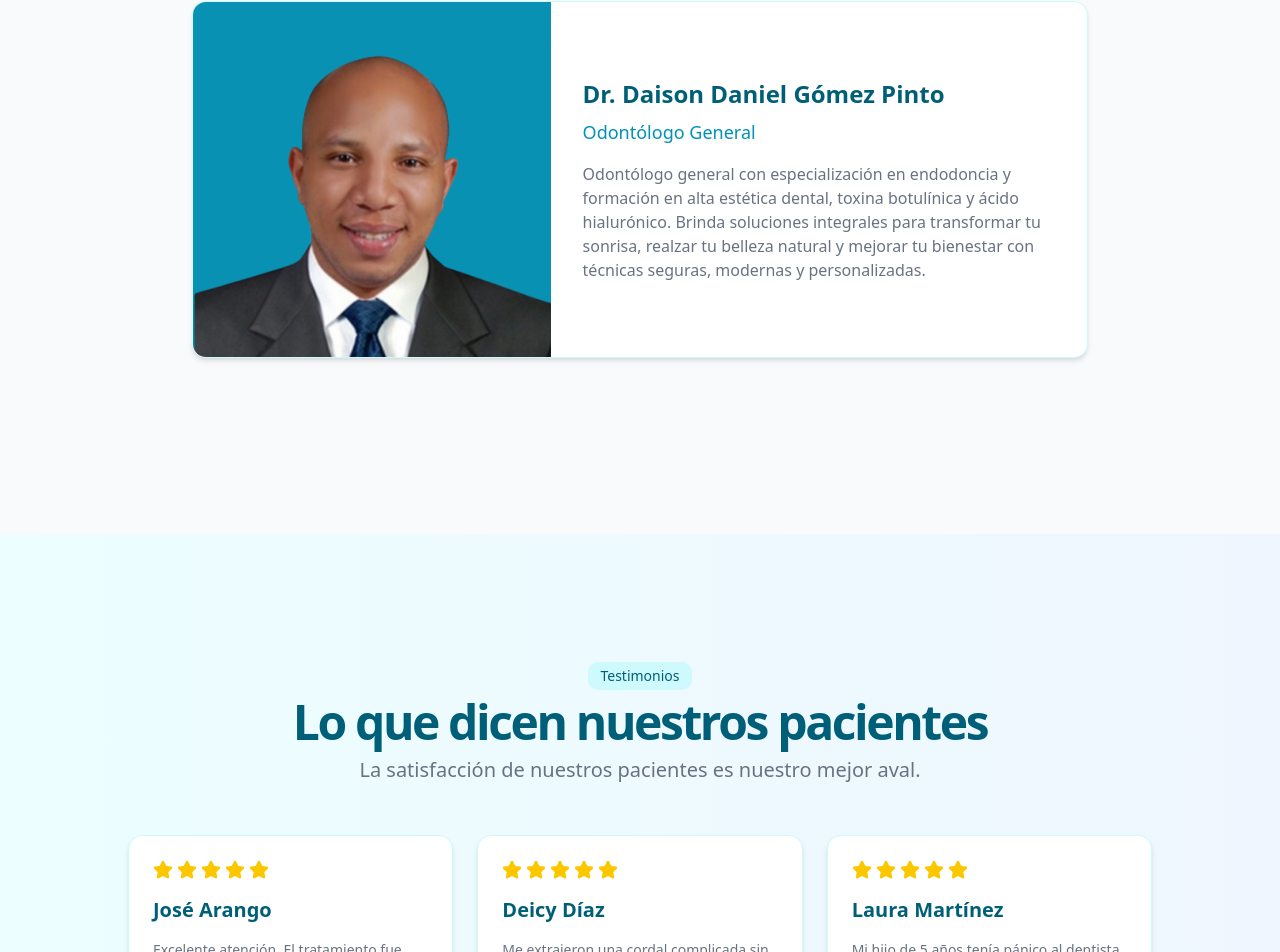
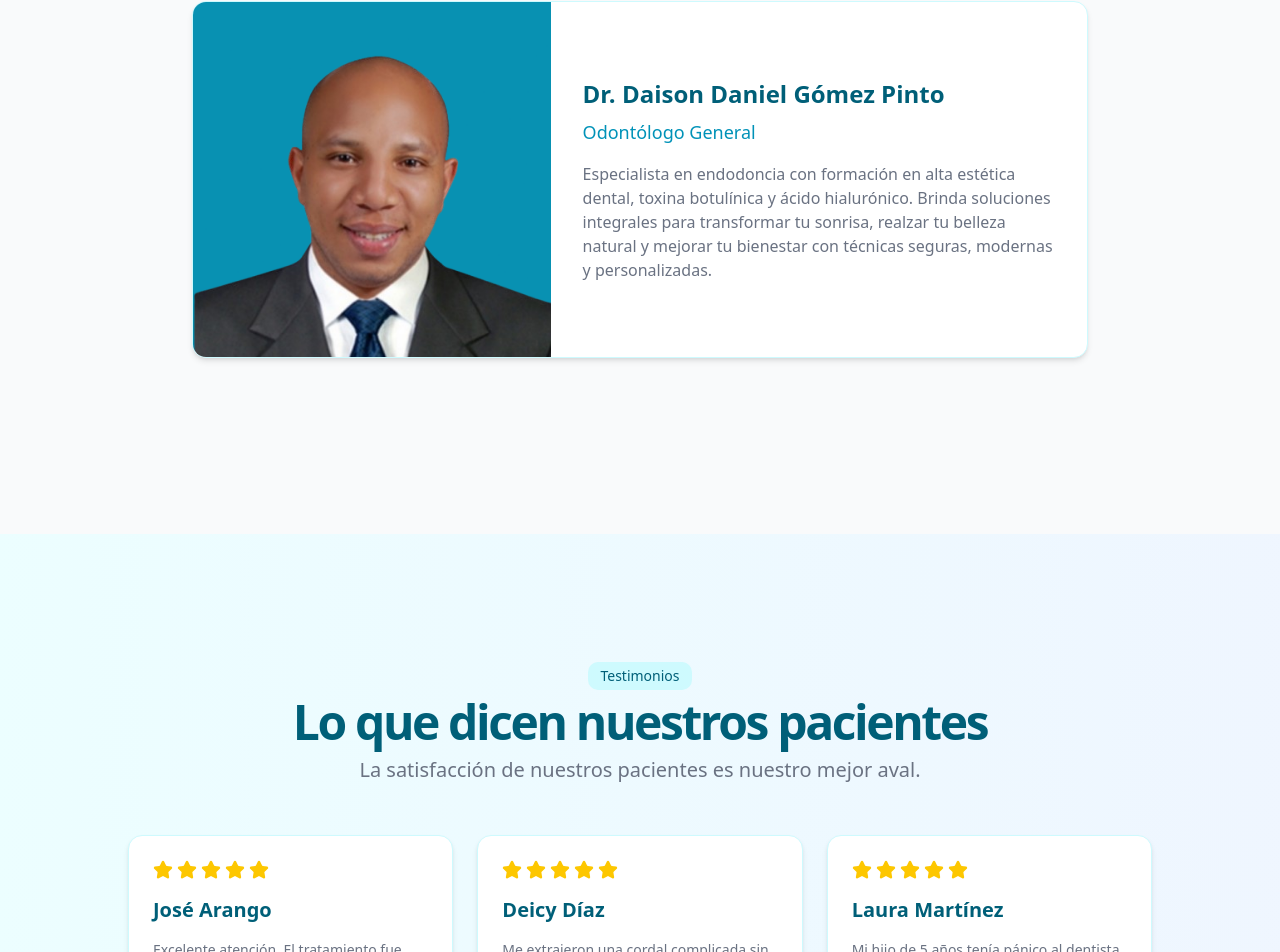
Before and after one commit to LuisPg10/luzdent, a React (Vite) app: page / in a window 1280 px wide. Shown: the part 3073-4025 px from the top of the page. Built offline with nearby package versions, Linux system fonts and the light colour scheme.

Commit message:
Updated: info in team section changed

```diff
--- a/src/components/sections/TeamSection.tsx
+++ b/src/components/sections/TeamSection.tsx
@@ -41,11 +41,11 @@ export const TeamSection = () => {
                   Odontólogo General
                 </p>
                 <p className="text-gray-500">
-                  Odontólogo general con especialización en endodoncia y
-                  formación en alta estética dental, toxina botulínica y ácido
-                  hialurónico. Brinda soluciones integrales para transformar tu
-                  sonrisa, realzar tu belleza natural y mejorar tu bienestar con
-                  técnicas seguras, modernas y personalizadas.
+                  Especialista en endodoncia con formación en alta estética
+                  dental, toxina botulínica y ácido hialurónico. Brinda
+                  soluciones integrales para transformar tu sonrisa, realzar tu
+                  belleza natural y mejorar tu bienestar con técnicas seguras,
+                  modernas y personalizadas.
                 </p>
               </div>
             </div>
```
